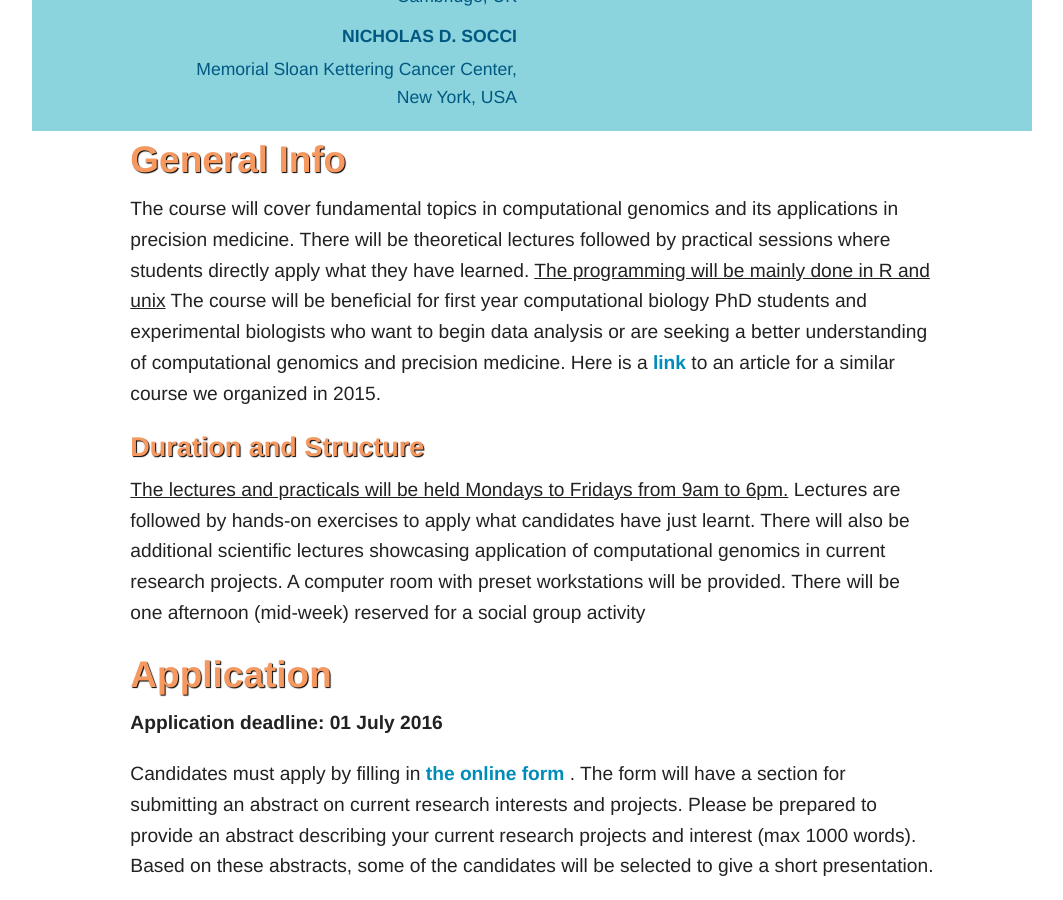
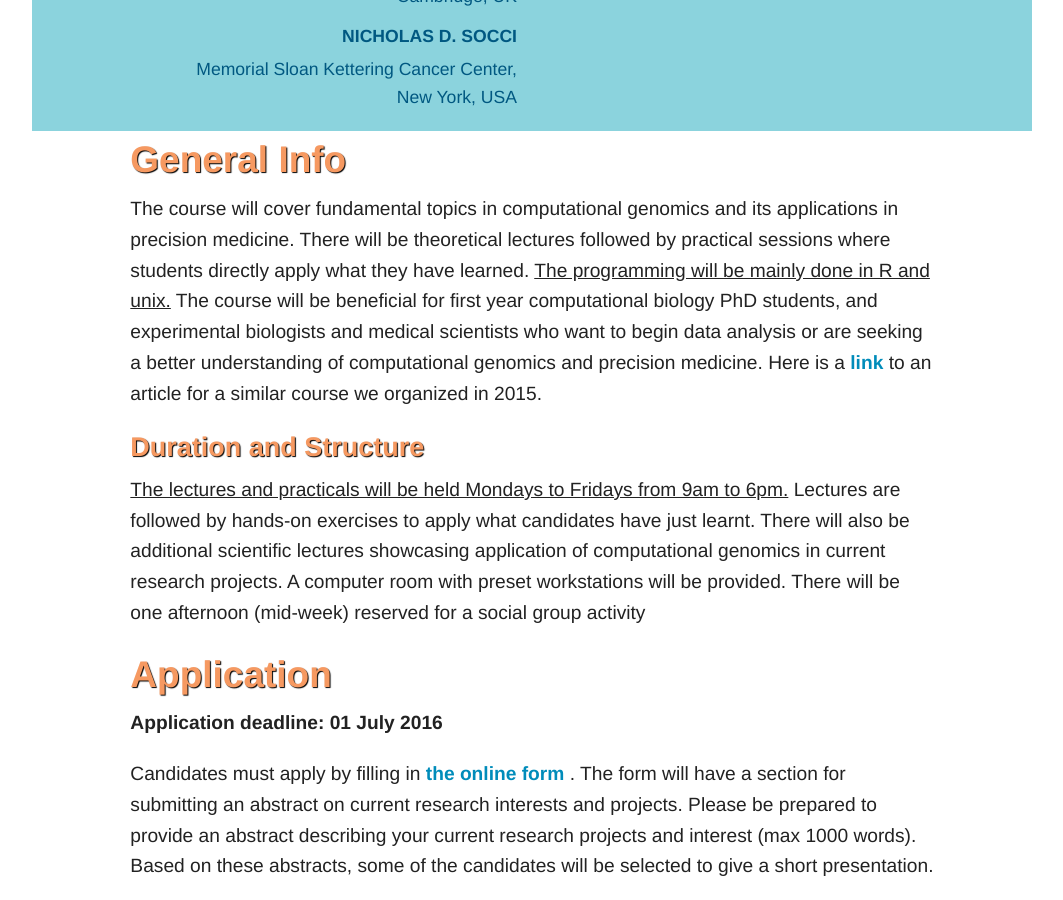
Before and after one commit to BIMSBbioinfo/compgen, a Jekyll site: the page 2016/index.html, which Jekyll copies as it is, in a window 1280 px wide and 900 px high, scrolled down 1375 px. Shown: the whole window, without its empty margins (108-1171 px from the left). Built offline with Jekyll 4.4.1, drawn with Linux system fonts in a browser that asks for light colours; nearby versions of some CDN libraries; library files that are not in the unit come from our copies.

Commit message:
Update index.html

```diff
--- a/2016/index.html
+++ b/2016/index.html
@@ -90,10 +90,10 @@
 
           There will be theoretical lectures followed by practical
           sessions where students directly apply what they have learned. <u>The
-          programming will be mainly done in R and unix</u>
+          programming will be mainly done in R and unix.</u>
 
           The course will be beneficial for first year computational
-          biology PhD students and experimental biologists who want to
+          biology PhD students, and experimental biologists and medical scientists who want to
           begin data analysis or are seeking a better understanding of
           computational genomics and precision medicine.
 
```
